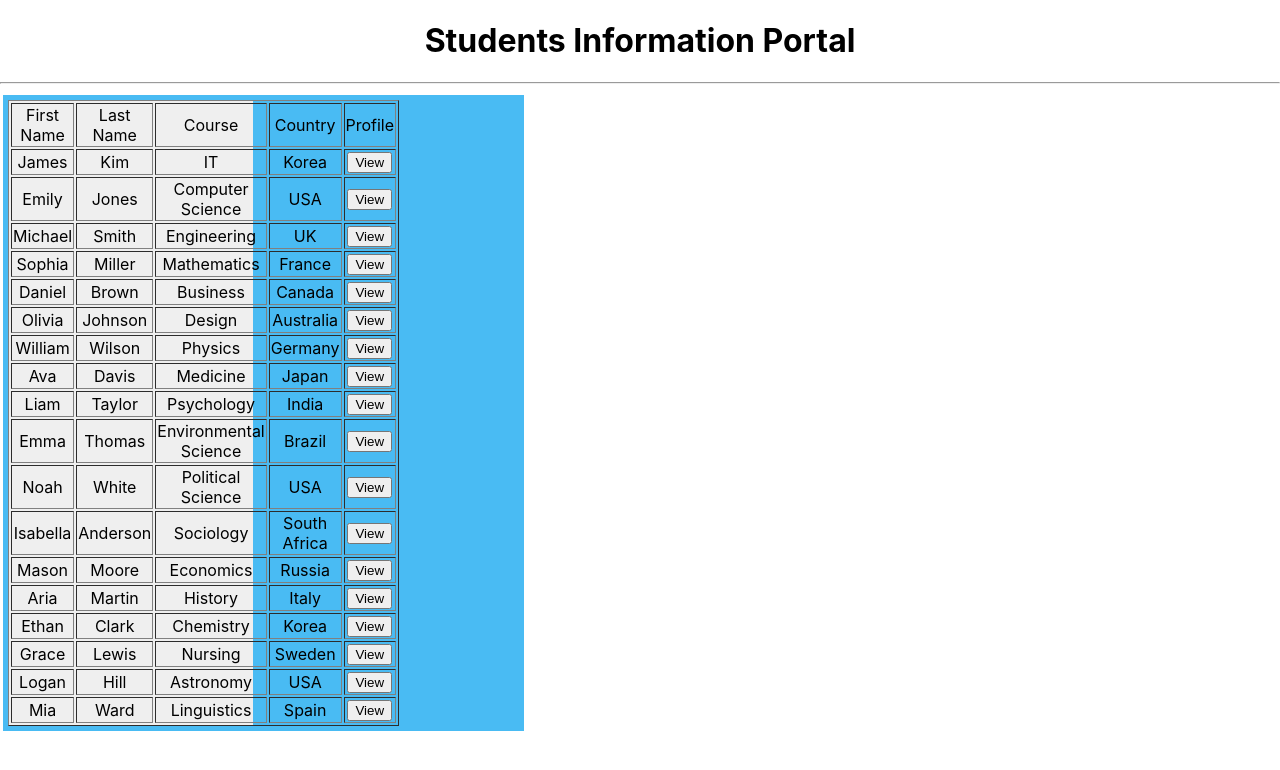
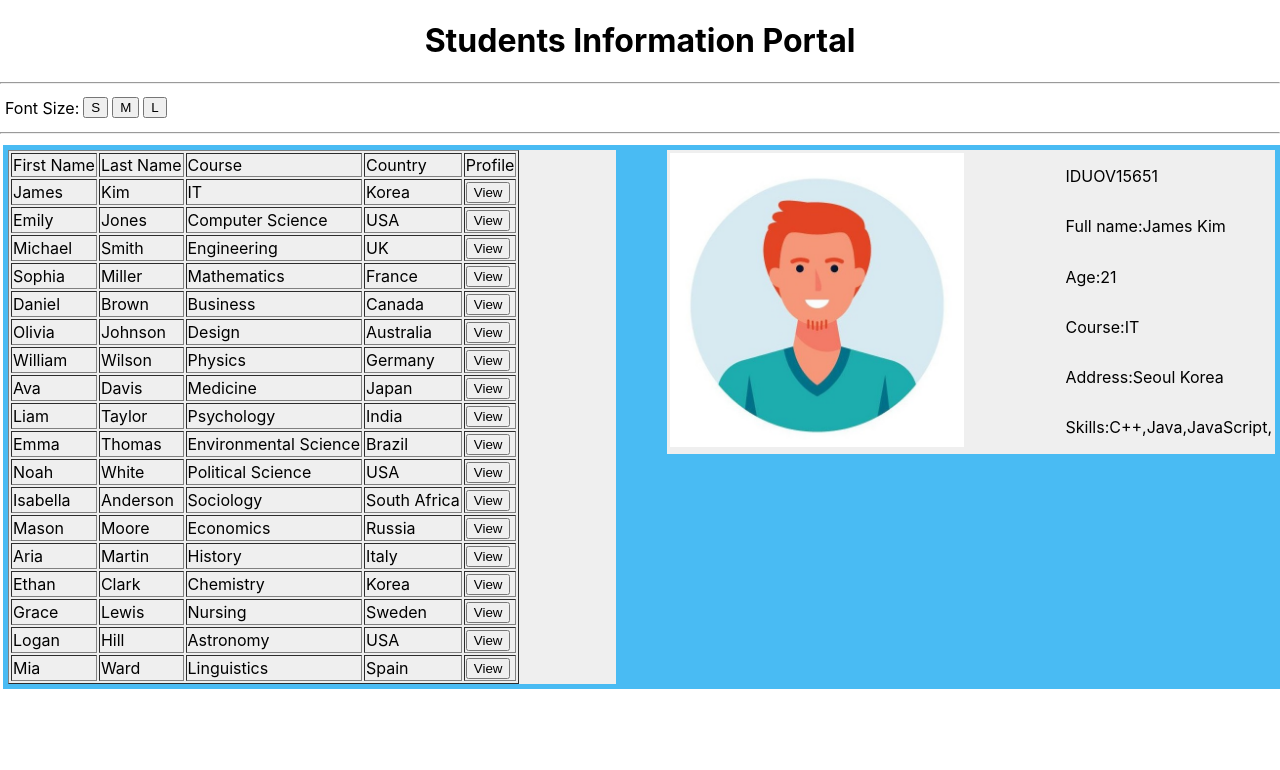
Before and after one commit to Chesintha/IT3133-Assigment03, a React (Create React App) app in the folder studentapp/: page / in a window 1280 px wide. Shown: the top 770 px of the page. Built offline with nearby package versions, Linux system fonts and the light colour scheme.

Commit message:
finished

```diff
--- a/studentapp/src/App.css
+++ b/studentapp/src/App.css
@@ -1,38 +1,12 @@
-.App {
+.header{
   text-align: center;
 }
 
-.App-logo {
-  height: 40vmin;
-  pointer-events: none;
+.buttons{
+  display: flex;
+  align-items: center;
+  gap: 4px;
+  width: 15rem;
+  height: 2rem;
+  padding-left: 5px;
 }
-
-@media (prefers-reduced-motion: no-preference) {
-  .App-logo {
-    animation: App-logo-spin infinite 20s linear;
-  }
-}
-
-.App-header {
-  background-color: #282c34;
-  min-height: 100vh;
-  display: flex;
-  flex-direction: column;
-  align-items: center;
-  justify-content: center;
-  font-size: calc(10px + 2vmin);
-  color: white;
-}
-
-.App-link {
-  color: #61dafb;
-}
-
-@keyframes App-logo-spin {
-  from {
-    transform: rotate(0deg);
-  }
-  to {
-    transform: rotate(360deg);
-  }
-}
--- a/studentapp/src/App.js
+++ b/studentapp/src/App.js
@@ -1,11 +1,20 @@
 import './App.css';
 import { students } from './data/StudentsDb';
 import StudentTable from './components/StudentTable';
+import { useState } from 'react';
 
 function App() {
+  const [fs,setFs]=useState(16);
   return (
-    <div className="App">
-     <h1>Students Information Portal</h1>
+    <div className="App" style={{fontSize: `${fs}px`}}>
+     <h1 className='header'>Students Information Portal</h1>
+     <hr/>
+     <div className='buttons'>
+      <p>Font Size:</p>
+      <button onClick={()=>setFs(16)}>S</button>
+      <button onClick={()=>setFs(20)}>M</button>
+      <button onClick={()=>setFs(24)}>L</button>
+     </div>
      <hr/>
      <table width="100%">
       <tbody>
--- a/studentapp/src/components/Profile.js
+++ b/studentapp/src/components/Profile.js
@@ -4,24 +4,24 @@ export default function Profile(props){
         <table>
             <tr>
                 <td rowSpan={7}>
-                    <img className='profile' src={require('../assests/img/'+props.stu.profilePic)} alt="profile picture"/>
+                    <img className='profile' src={require('../assests/img/'+props.student.profilePic)} alt="Profile"/>
                 </td>
-                <td>ID{props.stu.studentId}</td>
+                <td>ID{props.student.studentId}</td>
             </tr>
             <tr>
-                <td>Full name:{props.stu.firstName+" "+props.stu.lastName}</td>
+                <td>Full name:{props.student.firstName+" "+props.student.lastName}</td>
             </tr>
             <tr>
-                <td>Age:{props.stu.age}</td>
+                <td>Age:{props.student.age}</td>
             </tr>
             <tr>
-                <td>Course:{props.stu.course}</td>
+                <td>Course:{props.student.course}</td>
             </tr>
             <tr>
-                <td>Address:{props.stu.address.city+" "+props.stu.address.country}</td>
+                <td>Address:{props.student.address.city+" "+props.student.address.country}</td>
             </tr>
             <tr>
-                <td>Skills:{props.stu.skills.map(skill=>skill+=",")}</td>
+                <td>Skills:{props.student.skills.map(skill=>skill+=",")}</td>
             </tr>
         </table>
         </>
--- a/studentapp/src/components/StudentTable.js
+++ b/studentapp/src/components/StudentTable.js
@@ -1,9 +1,10 @@
 import '../assests/css/compo.css'
+import {useState} from "react";
 import Profile from './Profile';
-import {useState} from "react";
+import { students } from '../data/StudentsDb';
 
 export default function StudentTable(props){
-    const [stu,setStu]=useState(props.students[0]);
+    const [stu,setStu]=useState(students[0]);
     return(
         <div className="outerDiv">
             <div className="leftDiv">
@@ -33,7 +34,7 @@ export default function StudentTable(props){
                 </table>
             </div>
             <div className="rightDiv">
-                 <profile student={stu}/>
+                 <Profile student={stu}/>
             </div>
         </div>
     );
```
